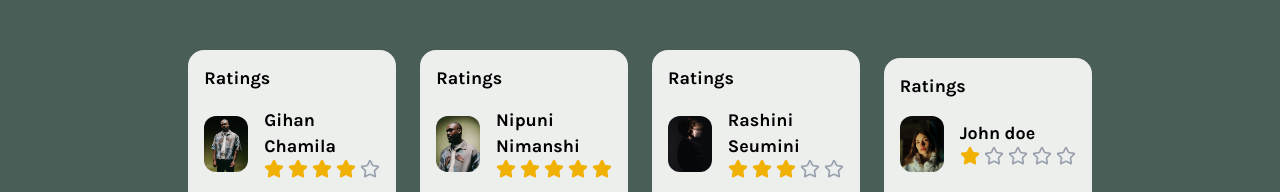
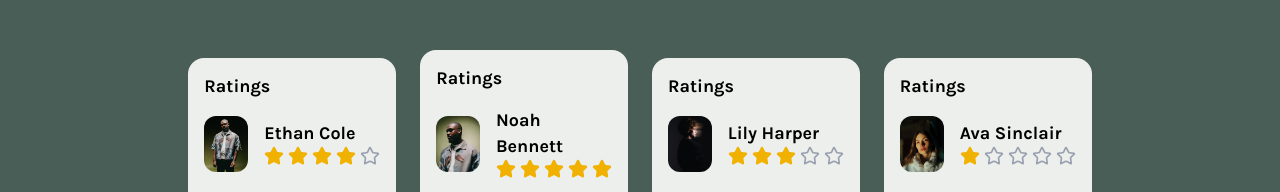
Before and after one commit to gihanchamila/Little-Lemon-Frontend, a React (Vite) app: page / in a window 1280 px wide. Shown: the part 1563-1755 px from the top of the page. Built offline with nearby package versions, Linux system fonts and the light colour scheme; a web font is replaced by a local one.

Commit message:
bug fixed

```diff
--- a/src/components/Booking/BookingForm.jsx
+++ b/src/components/Booking/BookingForm.jsx
@@ -98,9 +98,10 @@ const BookingForm = (props) => {
                     {formErrors.occasion && <p className="text-red-500 text-sm">{formErrors.occasion}</p>}
                 </div>
             </div>
+            <div className="flex flex-col">
               <div className="sm:flex sm:flex-col lg:flex-row lg:items-center lg:justify-start lg:pt-5 sm:pt-5">
-                <p className="text-sm font-extrabold text-primary-1 font-karla mr-10 relative sm:mb-5 lg:mb-0">Seating type :<Asterisk size={12} color={"#fb2c36"} className="absolute top-0 left-[125px]" /></p>
-                <div className="sm:flex sm:flex-row">
+                  <p className="text-sm font-extrabold text-primary-1 font-karla mr-10 relative sm:mb-2 lg:mb-0">Seating type :<Asterisk size={12} color={"#fb2c36"} className="absolute top-0 left-[125px]" /></p>
+                  <div className="sm:flex sm:flex-row sm:space-x-4">
                     <div className="flex flex-row text-primary-1 text-sm font-karla font-extrabold w-[200px] space-x-2 items-center">
                         <label htmlFor="indoor" className="relative">Indoor Seating </label>
                         <input className="fieldInput ml-2" id="indoor" value="Indoor" checked={seating === "Indoor"}  onChange={(e) => setSeating(e.target.value)} type="radio" ></input>
@@ -109,10 +110,12 @@ const BookingForm = (props) => {
                         <label htmlFor="outdoor" className="relative">Outdoor Seating </label>
                         <input className="fieldInput ml-2" id="outdoor"  value="Outdoor" checked={seating === "Outdoor"}  onChange={(e) => setSeating(e.target.value)} type="radio"></input>
                     </div>
+
+                  </div>
+              </div>
               {formErrors.seating && <p className="formError font-bold">{formErrors.seating}</p>}
             </div>
 
-            </div>
 
           </fieldset>
           <div className="flex justify-end pt-10">
--- a/src/components/Button/Button.jsx
+++ b/src/components/Button/Button.jsx
@@ -1,8 +1,10 @@
 import React from 'react';
 
 const Button = ({ type = 'primary', className = '', outline = false, children, ...buttonProps }) => {
-  const baseClassName = type === 'primary' ? 'primaryButton' : 'outlineButton';
+  const baseClassName = type === 'primary' ? 'primaryButton' : 'secondaryButton';
   const outlineClassName = outline ? 'outlineButton' : '';
+
+
 
   const combinedClassName = `button ${baseClassName} ${outlineClassName} ${className}`.trim();
 
--- a/src/components/Footer.jsx
+++ b/src/components/Footer.jsx
@@ -81,7 +81,7 @@ const DoormatItems = () => {
       <ul>
         {doormatLinks.map((link) => (
           <li key={link.id}>
-            <NavLink className={'footerList'} to={link.link}>{link.name}</NavLink>
+            <NavLink className={'footerList'}>{link.name}</NavLink>
           </li>
         ))}
       </ul>
@@ -98,7 +98,7 @@ const ContactItems = () => {
       <ul>
         {contactLinks.map((link) => (
           <li key={link.id}>
-            <NavLink className={'footerList'} to={link.link}>{link.name}</NavLink>
+            <NavLink className={'footerList'}>{link.name}</NavLink>
           </li>
         ))}
       </ul>
@@ -110,12 +110,12 @@ const SocialItems = () => {
   return (
     <nav aria-label="Social Media Links">
       <header>
-        <h2 className='FooterTitle'>Social Media Links</h2>
+        <h2 className='FooterTitle lg:mb-7 sm:mb-0'>Social Media Links</h2>
       </header>
       <ul>
         {socialLinks.map((link) => (
           <li className="" key={link.id}>
-            <NavLink className={'footerList'} to={link.link}>{link.name}</NavLink>
+            <NavLink className={'footerList'} >{link.name}</NavLink>
           </li>
         ))}
       </ul>
--- a/src/components/Testimonials.jsx
+++ b/src/components/Testimonials.jsx
@@ -7,7 +7,7 @@ const ratingList = [
     {
         id : 1,
         image : person01,
-        name : "Gihan Chamila",
+        name : "Ethan Cole",
         rating : 4,
         description : "The food was absolutely delicious, and the service was exceptional. I can't wait to come back and try more dishes!"
     },
@@ -15,7 +15,7 @@ const ratingList = [
     {
         id : 2,
         image : person02,
-        name : "Nipuni Nimanshi",
+        name : "Noah Bennett",
         rating : 5,
         description : "Great food and a lovely atmosphere, but the wait time was a bit long. Overall, a solid dining experience!"
     },
@@ -23,7 +23,7 @@ const ratingList = [
     {
         id : 3,
         image : person03,
-        name : "Rashini Seumini",
+        name : "Lily Harper",
         rating : 3,
         description : "The food was okay, but nothing special. Service could have been better, as we had to wait a while to get our order."
     },
@@ -31,7 +31,7 @@ const ratingList = [
     {
         id : 4,
         image : person04,
-        name : "John doe",
+        name : "Ava Sinclair",
         rating : 1,
         description : "The food was disappointing, and the flavors were bland. The service was slow, and I probably wouldn’t come back"
     }
--- a/src/index.css
+++ b/src/index.css
@@ -39,8 +39,8 @@
     @apply text-sm font-extrabold py-4 rounded-2xl px-4 hover:opacity-90 transition-all cursor-pointer ;
 }
 
-.outlineButton {
-    @apply border-2 rounded-2xl text-secondary-3 bg-secondary-3
+.outline {
+    @apply border-2 rounded-lg text-secondary-3
 }
 
 .navigationList {
```
Lines whose indentation alone changed are shown as unchanged.
